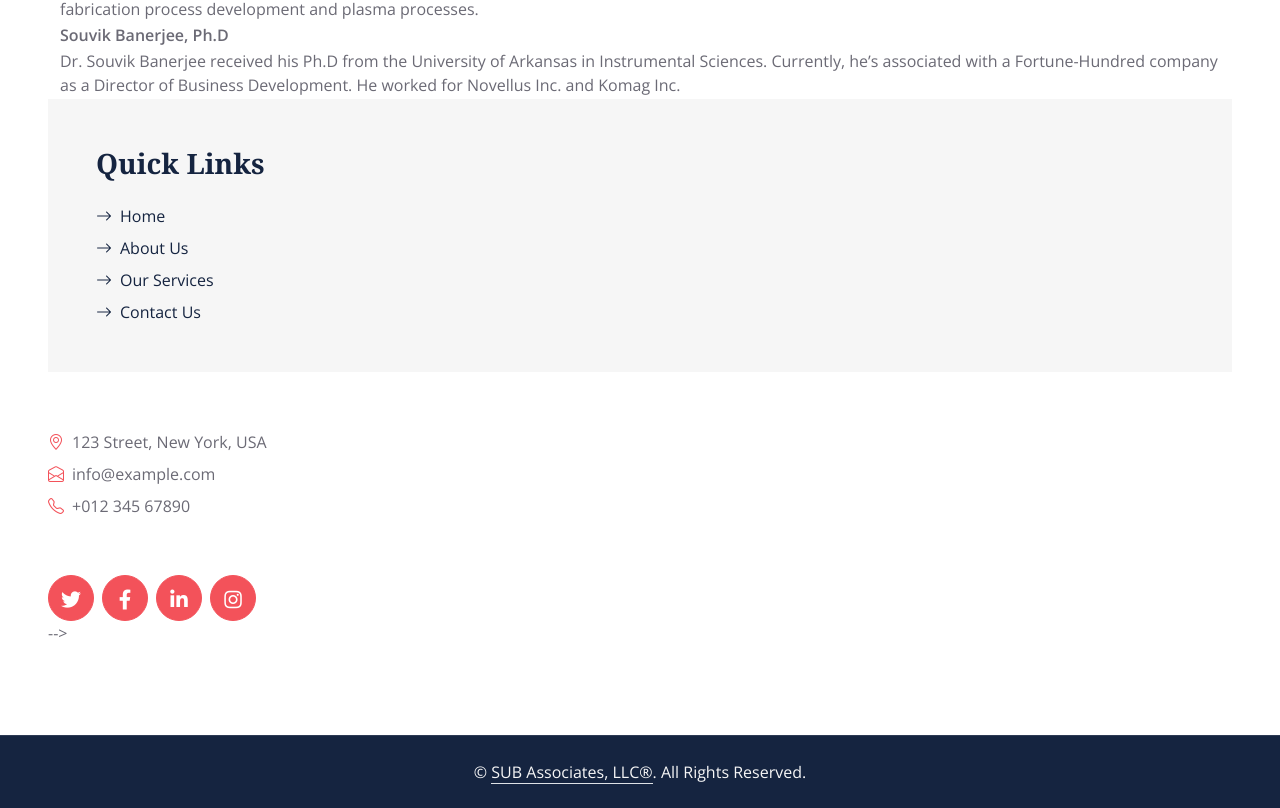
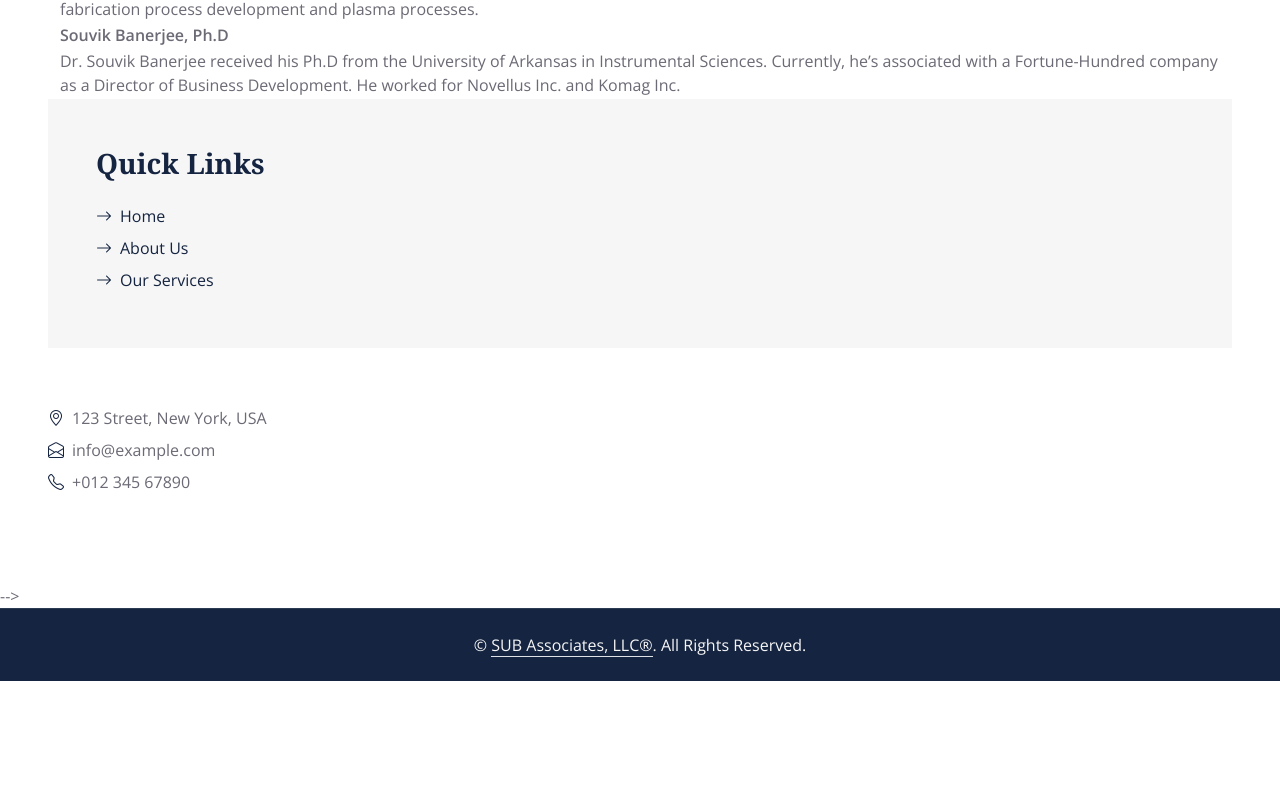
Before and after one commit to supreetn/Subassociates, a website: page team.html in a window 1280 px wide. Shown: the part 1690-2498 px from the top of the page. After the commit the page ends 2371 px from the top, so only its background shows below. Drawn offline with nearby package versions, Linux system fonts and the light colour scheme.

Commit message:
Updates team.html

```diff
--- a/team.html
+++ b/team.html
@@ -243,10 +243,10 @@
             <div class="col-lg-3 col-md-6">
                 <h3 class="mb-4">Quick Links</h3>
                 <div class="d-flex flex-column justify-content-start">
-                    <a class="text-dark mb-2" href="#"><i class="bi bi-arrow-right text-dark me-2"></i>Home</a>
-                    <a class="text-dark mb-2" href="#"><i class="bi bi-arrow-right text-dark me-2"></i>About Us</a>
-                    <a class="text-dark mb-2" href="#"><i class="bi bi-arrow-right text-dark me-2"></i>Our Services</a>
-                    <a class="text-dark" href="#"><i class="bi bi-arrow-right text-dark me-2"></i>Contact Us</a>
+                    <a class="text-dark mb-2" href="index.html"><i class="bi bi-arrow-right text-dark me-2"></i>Home</a>
+                    <a class="text-dark mb-2" href="about.html"><i class="bi bi-arrow-right text-dark me-2"></i>About Us</a>
+                    <a class="text-dark mb-2" href="service.html"><i class="bi bi-arrow-right text-dark me-2"></i>Our Services</a>
+<!--                     <a class="text-dark" href="#"><i class="bi bi-arrow-right text-dark me-2"></i>Contact Us</a> -->
                 </div>
             </div>
             <!-- <div class="col-lg-3 col-md-6">
@@ -261,18 +261,18 @@
             </div>
             <div class="col-lg-3 col-md-6">
                 <h3 class="text-white mb-4">Get In Touch</h3>
-                <p class="mb-2"><i class="bi bi-geo-alt text-primary me-2"></i>123 Street, New York, USA</p>
-                <p class="mb-2"><i class="bi bi-envelope-open text-primary me-2"></i>info@example.com</p>
-                <p class="mb-0"><i class="bi bi-telephone text-primary me-2"></i>+012 345 67890</p>
+                <p class="mb-2"><i class="bi bi-geo-alt text-dark me-2"></i>123 Street, New York, USA</p>
+                <p class="mb-2"><i class="bi bi-envelope-open text-dark me-2"></i>info@example.com</p>
+                <p class="mb-0"><i class="bi bi-telephone text-dark me-2"></i>+012 345 67890</p>
             </div>
-            <div class="col-lg-3 col-md-6">
-                <h3 class="text-white mb-4">Follow Us</h3>
+<!--             <div class="col-lg-3 col-md-6"> -->
+<!--                 <h3 class="text-white mb-4">Follow Us</h3>
                 <div class="d-flex">
-                    <a class="btn btn-lg btn-primary btn-lg-square rounded-circle me-2" href="#"><i class="fab fa-twitter fw-normal"></i></a>
-                    <a class="btn btn-lg btn-primary btn-lg-square rounded-circle me-2" href="#"><i class="fab fa-facebook-f fw-normal"></i></a>
-                    <a class="btn btn-lg btn-primary btn-lg-square rounded-circle me-2" href="#"><i class="fab fa-linkedin-in fw-normal"></i></a>
-                    <a class="btn btn-lg btn-primary btn-lg-square rounded-circle" href="#"><i class="fab fa-instagram fw-normal"></i></a>
-                </div>
+                    <a class="btn btn-lg btn-dark btn-lg-square rounded-circle me-2" href="#"><i class="fab fa-twitter fw-normal"></i></a>
+                    <a class="btn btn-lg btn-dark btn-lg-square rounded-circle me-2" href="#"><i class="fab fa-facebook-f fw-normal"></i></a>
+                    <a class="btn btn-lg btn-dark btn-lg-square rounded-circle me-2" href="#"><i class="fab fa-linkedin-in fw-normal"></i></a>
+                    <a class="btn btn-lg btn-dark btn-lg-square rounded-circle" href="#"><i class="fab fa-instagram fw-normal"></i></a>
+                </div> -->
             </div> -->
         </div>
     </div>
@@ -283,7 +283,7 @@
 
 
     <!-- Back to Top -->
-    <!-- <a href="#" class="btn btn-lg btn-primary btn-lg-square rounded-circle back-to-top"><i class="bi bi-arrow-up"></i></a> -->
+    <!-- <a href="#" class="btn btn-lg btn-dark btn-lg-square rounded-circle back-to-top"><i class="bi bi-arrow-up"></i></a> -->
 
 
     <!-- JavaScript Libraries -->
```
